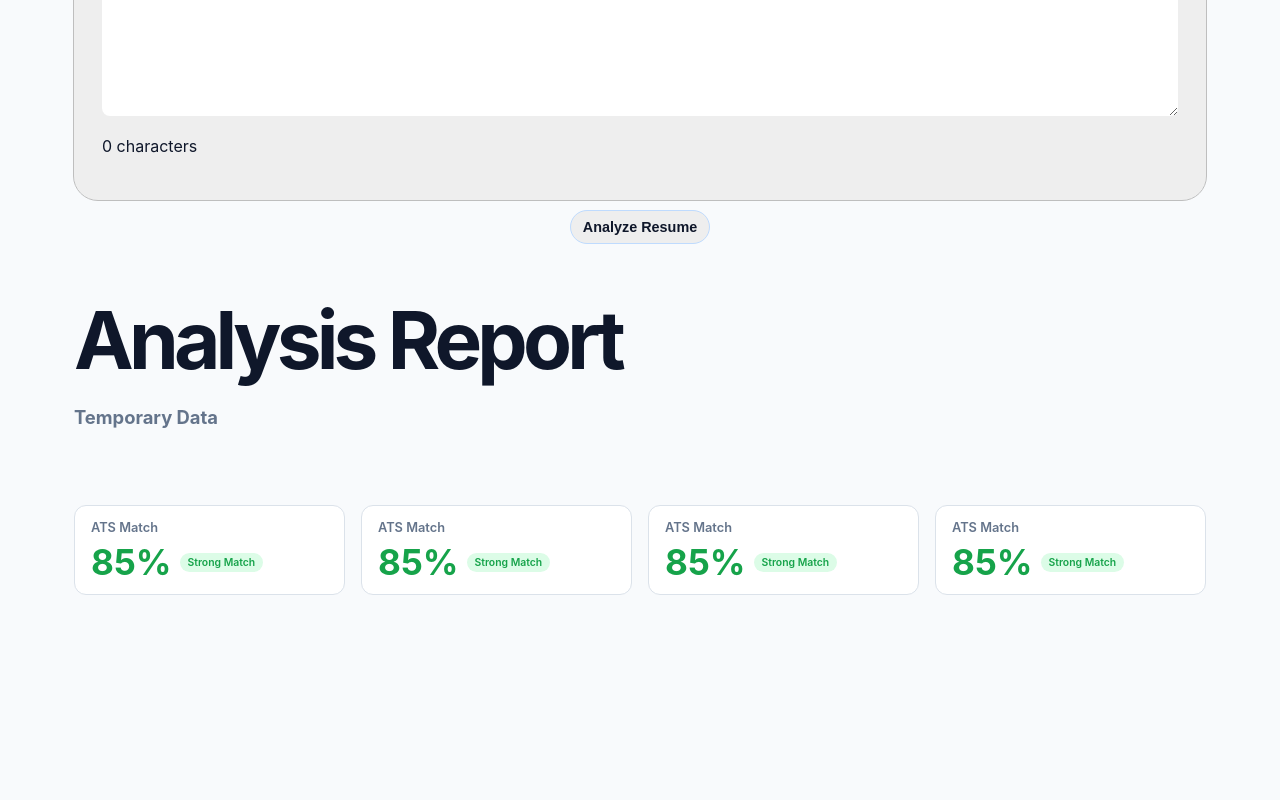
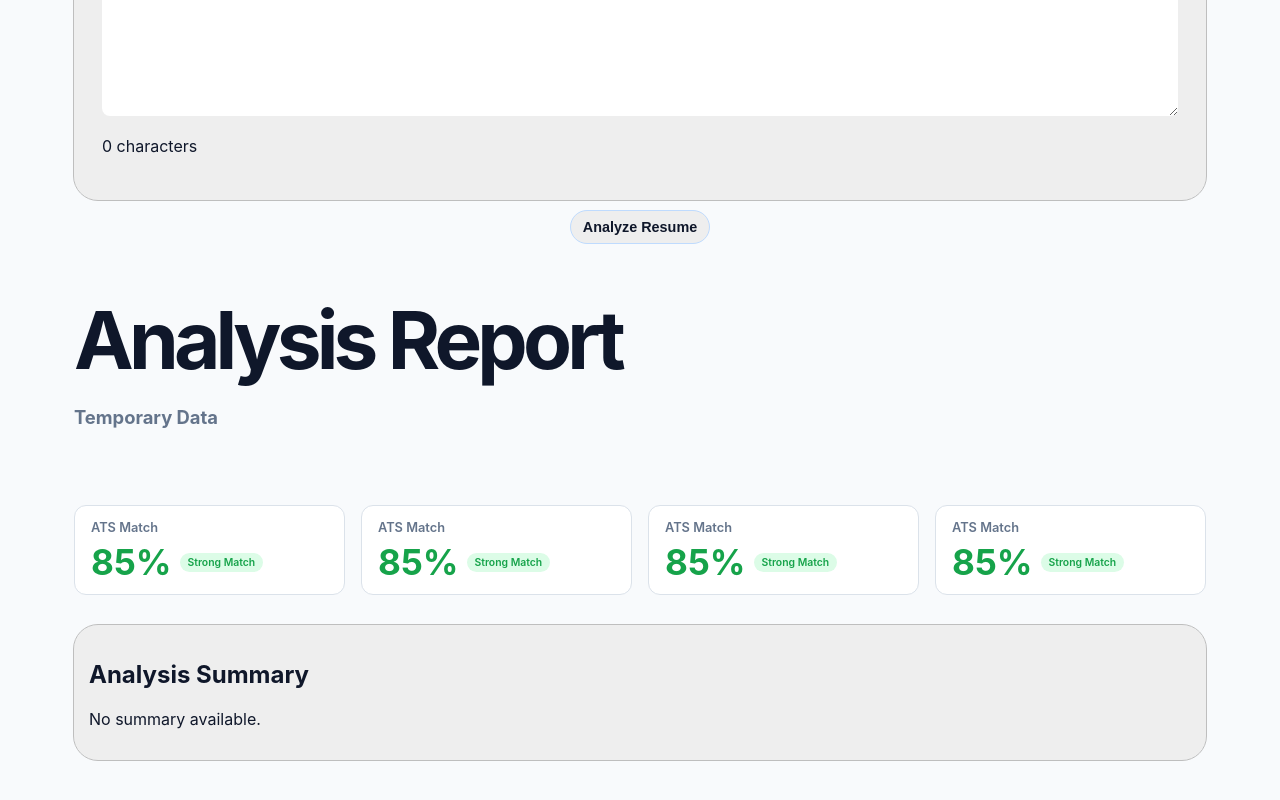
Before and after one commit to edobbin/OpenAi-console-resume-analyzer, a React (Vite) app in the folder frontend/: page /results in a window 1280 px wide. Shown: the part 1079-1879 px from the top of the page. Before the commit the page ends 1746 px from the top, so only its background shows below. Built offline with nearby package versions, Linux system fonts and the light colour scheme; no server answers.

Commit message:
Summary section added for results page

```diff
--- a/frontend/src/components/results/ResultPage.tsx
+++ b/frontend/src/components/results/ResultPage.tsx
@@ -2,6 +2,7 @@ import React from "react";
 import ResultCard from "./ResultCard";
 import "./ResultPage.css";
 import type { ResultMetricProps } from "./Result_Metric";
+import ResultSummary from "./ResultSummary";
 const temporaryData: ResultMetricProps = {
   name: "ATS Match",
 
@@ -16,6 +17,7 @@ function ResultPage() {
         <h1>Analysis Report</h1>
         <p className="eyebrow"> Temporary Data</p>
       </section>
+      <section>
         <ul className="result-metrics-list">
           <li>
             <ResultCard {...temporaryData} />
@@ -30,6 +32,11 @@ function ResultPage() {
             <ResultCard {...temporaryData} />
           </li>
         </ul>
+      </section>
+      <section className="result-summary">
+        <ResultSummary />
+      </section>
+      <section></section>
     </div>
   );
 }
--- /dev/null
+++ b/frontend/src/components/results/ResultSummary.css
@@ -0,0 +1,13 @@
+.ResultSummary-container {
+  background: var(--color-card);
+  border: 1px solid var(--color-border);
+  min-width: 50dvh;
+  border-radius: 24px;
+  padding: 15px;
+  background: rgb(238, 238, 238);
+  outline-style: solid;
+  outline-width: 1px;
+  outline-color: rgb(190, 190, 190);
+  margin-bottom: 20px;
+  margin-top: 30px;
+}
--- a/frontend/src/components/results/ResultSummary.tsx
+++ b/frontend/src/components/results/ResultSummary.tsx
@@ -1,7 +1,13 @@
 import React from "react";
+import "./ResultSummary.css";
 
-function ResultSummary() {
-  return <div>ResultSummary</div>;
+function ResultSummary(props) {
+  return (
+    <div className="ResultSummary-container">
+      <h2>Analysis Summary</h2>
+      <p>{props.summary || "No summary available."}</p>
+    </div>
+  );
 }
 
 export default ResultSummary;
```
Also changed, not shown: frontend/src/components/results/Critiques.tsx (added, +7 -0 lines). Lines whose indentation alone changed are shown as unchanged.
